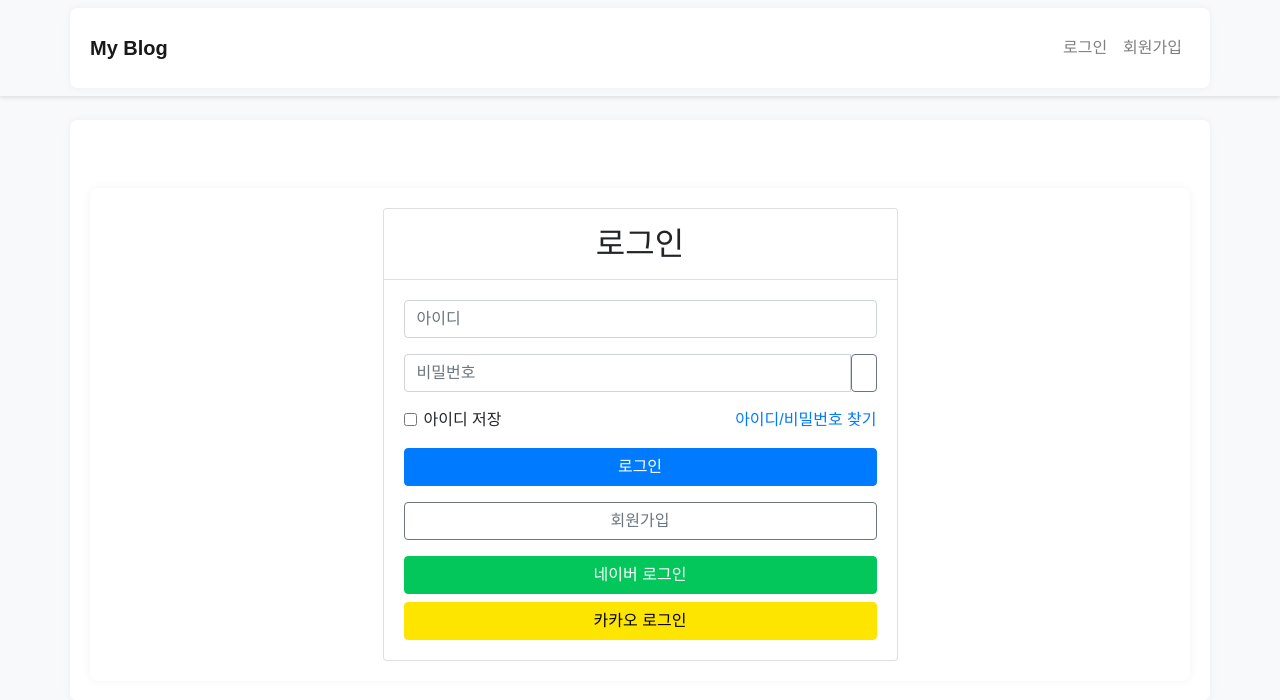
After one commit to Choi9912/Django_MiniBLOG, a Django app: page /blog/login/ in a window 1280 px wide. The commit adds this page. Shown: the top 700 px of the page. Run offline with Django 5.2, Linux system fonts and the light colour scheme; data comes from the database, SQL or seed files in the repository; both versions use the stored data as it was after the commit; some libraries are stand-ins or nearby versions.

Commit message:
allauth login페이지 구현

```diff
--- a/blog/templates/blog/base.html
+++ b/blog/templates/blog/base.html
@@ -33,17 +33,29 @@
             box-shadow: 0 0 10px rgba(0, 0, 0, 0.05);
             padding: 20px;
         }
-        button {
-            background-color: #fee500;
-            color: #000000;
+        .btn-kakao {
+        background-color: #ffd43b;
+        color: #000000;
+        border: none;
+        padding: 10px 15px;
+        border-radius: 5px;
+        cursor: pointer;
+        transition: background-color 0.3s ease;
+        }
+        .btn-kakao:hover {
+            background-color: #ffcd00;
+        }
+        .btn-naver {
+            background-color: #1ec800;
+            color: #ffffff;
             border: none;
             padding: 10px 15px;
             border-radius: 5px;
             cursor: pointer;
             transition: background-color 0.3s ease;
         }
-        button:hover {
-            background-color: #ffd43b;
+        .btn-naver:hover {
+            background-color: #17a500;
         }
     </style>
 </head>
@@ -57,17 +69,8 @@
                 <a class="nav-item nav-link" href="{% url 'account_logout' %}">로그아웃</a>
                 {% else %}
                 {% load socialaccount %}
-                {% providers_media_js %}
-                <form action="{% provider_login_url 'kakao' %}" method="post" class="d-inline-block mr-2">
-                    {% csrf_token %}
-                    <button type="submit">Kakao Login</button>
-                </form>
-                <form action="{% provider_login_url 'naver' %}" method="post" class="d-inline-block mr-2">
-                  {% csrf_token %}
-                  <button type="submit">Naver Login</button>
-              </form>
-                <a class="nav-item nav-link" href="{% url 'account_login' %}">로그인</a>
-                <a class="nav-item nav-link" href="{% url 'account_signup' %}">회원가입</a>
+                <a class="nav-item nav-link d-inline-block" href="{% url 'account_login' %}">로그인</a>
+                <a class="nav-item nav-link d-inline-block" href="{% url 'account_signup' %}">회원가입</a>
                 {% endif %}
             </div>
         </div>
--- /dev/null
+++ b/blog/templates/blog/login.html
@@ -0,0 +1,74 @@
+{% extends "blog/base.html" %}
+{% load i18n %}
+{% load account socialaccount %}
+
+{% block head_title %}{% trans "로그인" %}{% endblock %}
+
+{% block content %}
+<div class="container mt-5">
+  <div class="row justify-content-center">
+    <div class="col-md-6">
+      <div class="card">
+        <div class="card-header bg-white text-center py-3">
+          <h2 class="mb-0">로그인</h2>
+        </div>
+        <div class="card-body">
+          <form class="login" method="POST" action="{% url 'account_login' %}">
+            {% csrf_token %}
+            <div class="mb-3">
+              <input type="text" name="login" class="form-control" placeholder="아이디" required>
+            </div>
+            <div class="mb-3">
+              <div class="input-group">
+                <input type="password" name="password" class="form-control" placeholder="비밀번호" required>
+                <button class="btn btn-outline-secondary" type="button" id="togglePassword">
+                  <i class="bi bi-eye"></i>
+                </button>
+              </div>
+            </div>
+            <div class="mb-3 d-flex justify-content-between align-items-center">
+              <div class="form-check">
+                <input type="checkbox" class="form-check-input" id="remember">
+                <label class="form-check-label" for="remember">아이디 저장</label>
+              </div>
+              <a href="{% url 'account_reset_password' %}" class="text-decoration-none">아이디/비밀번호 찾기</a>
+            </div>
+            <button type="submit" class="btn btn-primary w-100 mb-3">로그인</button>
+          </form>
+          <a href="{% url 'account_signup' %}" class="btn btn-outline-secondary w-100 mb-3">회원가입</a>
+          {% get_providers as socialaccount_providers %}
+          {% if socialaccount_providers %}
+            <a href="{% provider_login_url 'naver' %}" class="btn btn-success w-100 mb-2">
+              <i class="bi bi-person-fill"></i> 네이버 로그인
+            </a>
+            <a href="{% provider_login_url 'kakao' %}" class="btn btn-warning w-100">
+              <i class="bi bi-chat-fill"></i> 카카오 로그인
+            </a>
+          {% endif %}
+        </div>
+      </div>
+    </div>
+  </div>
+</div>
+
+<style>
+  .btn-success { background-color: #03C75A; border-color: #03C75A; }
+  .btn-warning { background-color: #FEE500; border-color: #FEE500; color: #000; }
+</style>
+
+<script>
+document.getElementById('togglePassword').addEventListener('click', function() {
+  const passwordInput = document.querySelector('input[name="password"]');
+  const icon = this.querySelector('i');
+  if (passwordInput.type === 'password') {
+    passwordInput.type = 'text';
+    icon.classList.remove('bi-eye');
+    icon.classList.add('bi-eye-slash');
+  } else {
+    passwordInput.type = 'password';
+    icon.classList.remove('bi-eye-slash');
+    icon.classList.add('bi-eye');
+  }
+});
+</script>
+{% endblock %}
--- a/blog/urls.py
+++ b/blog/urls.py
@@ -1,5 +1,6 @@
 from django.urls import path
 from . import views
+from .views import CustomLoginView
 
 urlpatterns = [
     path('', views.PostListView.as_view(), name='post_list'),
@@ -7,4 +8,6 @@ urlpatterns = [
     path('post/new/', views.PostCreateView.as_view(), name='post_create'),
     path('post/<int:pk>/edit/', views.PostUpdateView.as_view(), name='post_update'),
     path('post/<int:pk>/delete/', views.PostDeleteView.as_view(), name='post_delete'),
+    path('login/', CustomLoginView.as_view(), name='account_login'),  # 이 줄을 추가합니다.
+
 ]
--- a/blog/views.py
+++ b/blog/views.py
@@ -3,6 +3,14 @@ from django.views.generic import ListView, DetailView, CreateView, UpdateView, D
 from django.contrib.auth.mixins import LoginRequiredMixin
 from django.urls import reverse_lazy
 from .models import Post
+from allauth.account.views import LoginView
+from django.urls import reverse
+
+class CustomLoginView(LoginView):
+    template_name = 'blog/login.html'  # 이것이 귀하의 커스텀 로그인 템플릿 경로입니다.
+
+    def get_success_url(self):
+        return reverse('post_list')  # 로그인 성공 후 이동할 URL
 
 class PostListView(ListView):
     model = Post
```
Also changed, not shown: blog/templates/account/login.html (deleted, +0 -45 lines), blog_project/settings.py (+8 -7 lines), db.sqlite3.
